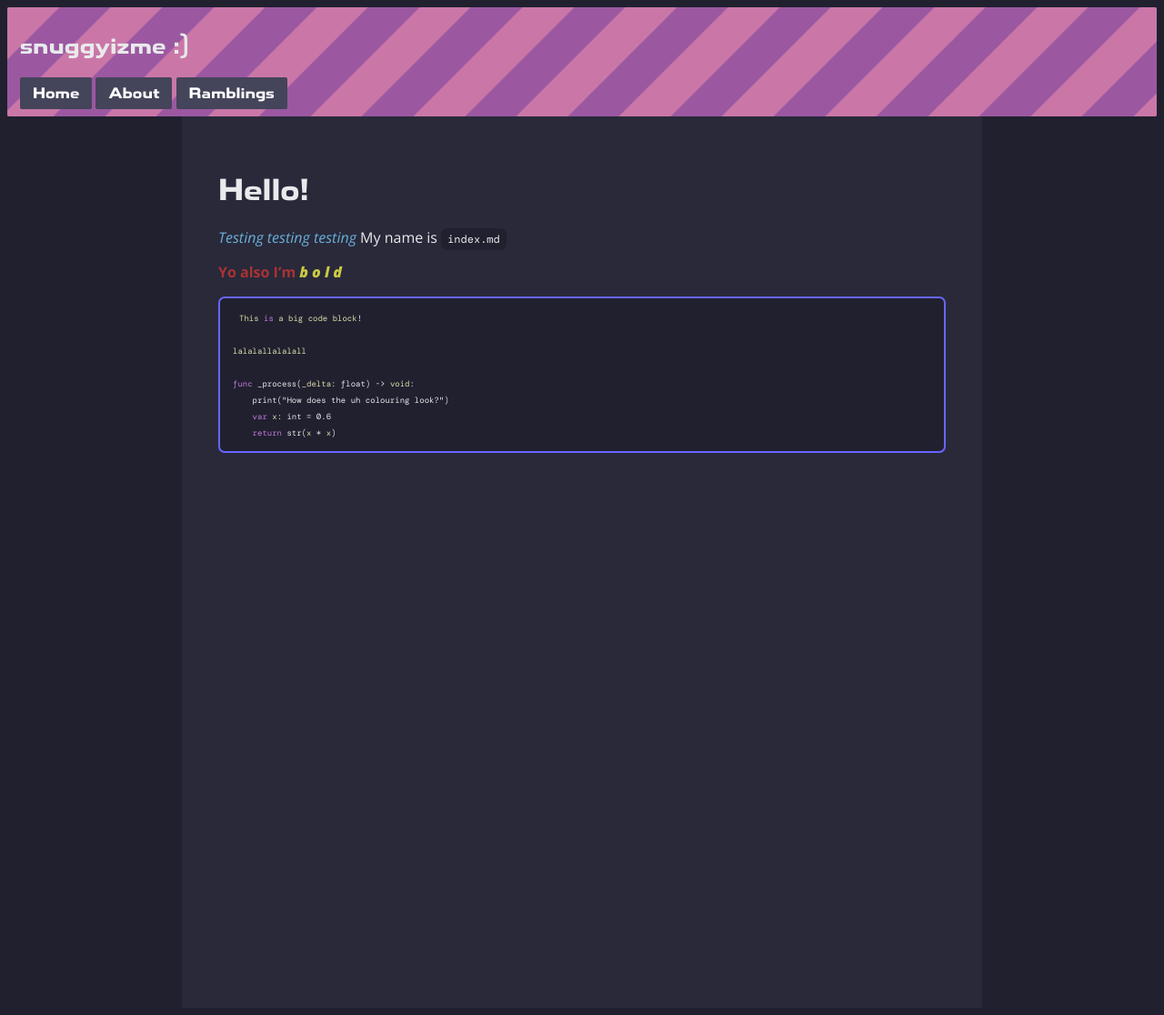
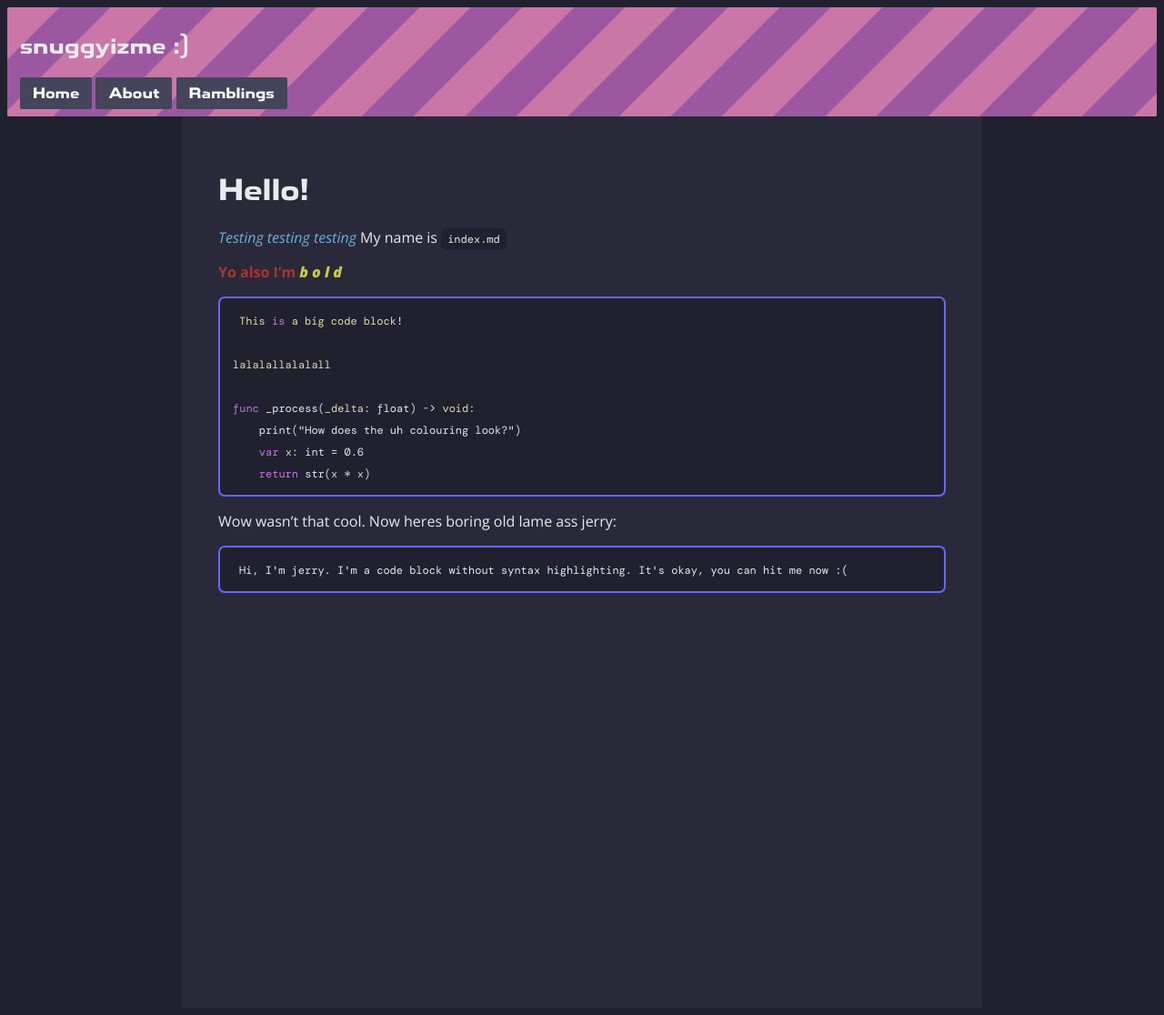
Before and after one commit to snuggyizme/snuggyizme.github.io, a Jekyll site: the page built from index.md, in a window 1280 px wide. Shown: the whole page at 91% size. Built offline with Jekyll 4.4.1, drawn with Linux system fonts in a browser that asks for light colours; some web fonts are replaced.

````diff
--- a/assets/css/style.css
+++ b/assets/css/style.css
@@ -124,7 +124,7 @@ pre {
     border-radius: 7px;
     border: 2px solid #6666ff;
     font-family: "Dm Mono", monospace;
-    font-size: 0.75em;
+    font-size: 1em;
 }
 
 /* Inline code */
@@ -145,7 +145,7 @@ code {
     border: 2px solid #6666ff;
     overflow-x: auto;
     font-family: "DM Mono", monospace;
-    font-size: 0.75em;
+    font-size: 1em;
     line-height: 1.5;
 }
 
--- a/index.md
+++ b/index.md
@@ -20,3 +20,8 @@ func _process(_delta: float) -> void:
     var x: int = 0.6
     return str(x * x)
 ```
+
+Wow wasn't that cool. Now heres boring old lame ass jerry:
+```
+Hi, I'm jerry. I'm a code block without syntax highlighting. It's okay, you can hit me now :(
+```
````
